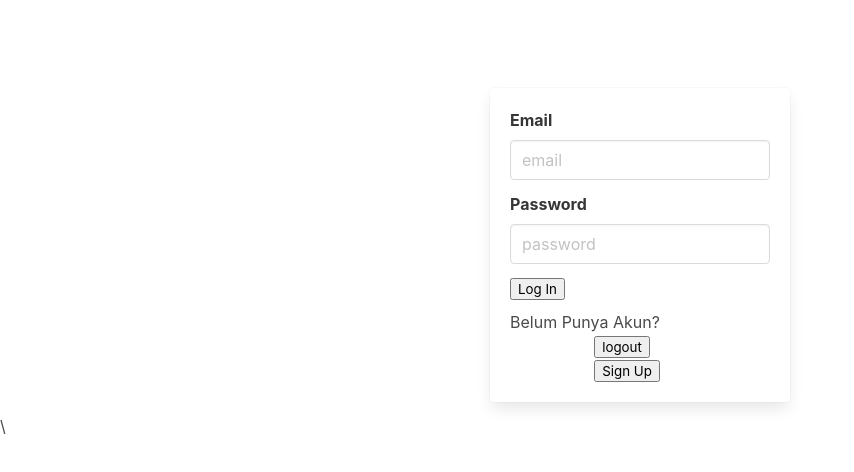
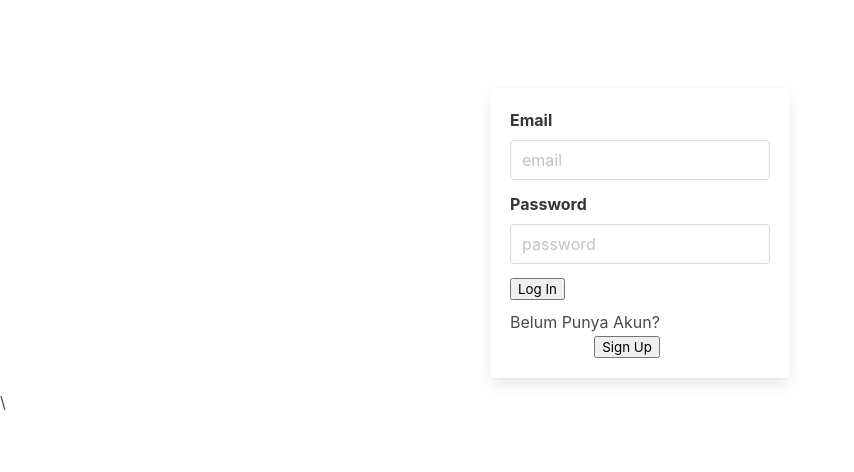
Before and after one commit to dynamic-fox-mcc-04/FancyTodo-client, a plain HTML site: page index.html in a window 1280 px wide. Shown: the whole page, without its empty margins (0-854 px from the left). Drawn offline with nearby package versions, Linux system fonts and the light colour scheme.

```diff
--- a/index.html
+++ b/index.html
@@ -40,7 +40,7 @@
                                     <div class="g-signin2" data-onsuccess="onSignIn"></div>
                                 </div>
                                 <div class="column">
-                                    <input type="submit" value="logout" onclick="signout()">
+                                    <!-- <input type="submit" value="logout" onclick="signout()"> -->
                                     <input type="submit" id="tombol-daftar" onclick="modalDaftar()" value="Sign Up">
                                 </div>
                             </div>
```
